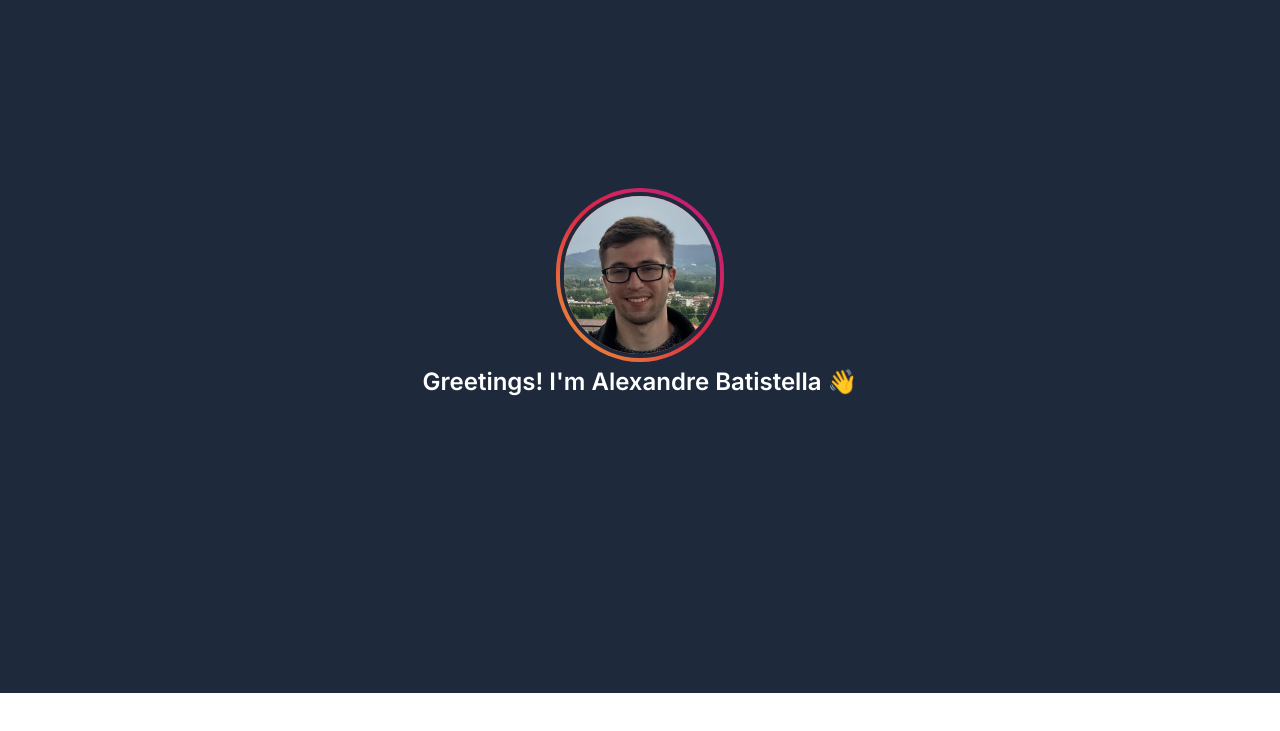
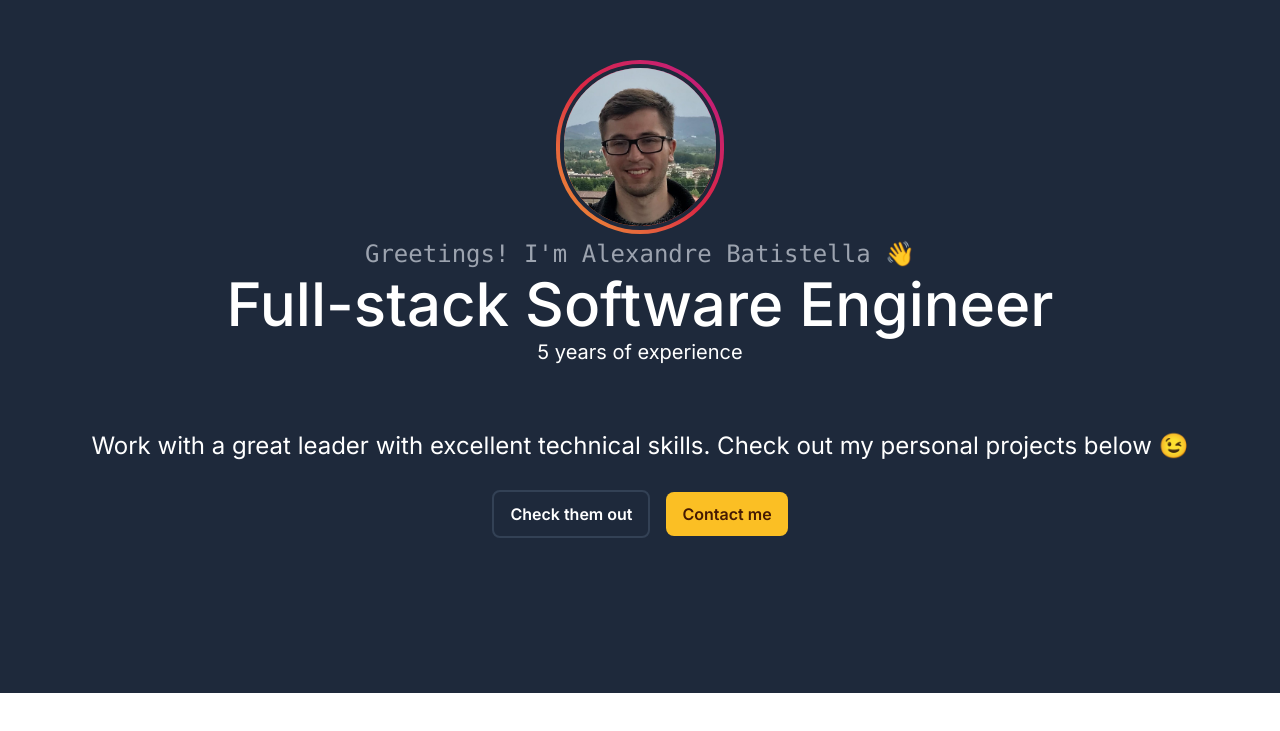
Before and after one commit to AlexandreBellas/portfolio, a Next.js app: page / in a window 1280 px wide. Shown: the part 107-838 px from the top of the page. Built offline with nearby package versions, Linux system fonts and the light colour scheme.

Commit message:
feat: complete initial section

```diff
--- a/package.json
+++ b/package.json
@@ -9,6 +9,7 @@
     "lint": "next lint"
   },
   "dependencies": {
+    "date-fns": "^3.6.0",
     "next": "14.2.3",
     "react": "^18",
     "react-dom": "^18",
--- a/src/components/SectionInitial/index.tsx
+++ b/src/components/SectionInitial/index.tsx
@@ -1,13 +1,17 @@
 import Image from 'next/image'
-import styles from './styles.module.scss'
+import { differenceInYears } from 'date-fns'
+import Link from 'next/link'
 
 export default function SectionInitial() {
+  // 01/06/2018
+  const yearsOfExperience = differenceInYears(new Date(), new Date(2018, 5, 1))
+
   return (
     <section
       id="initial"
       className="flex min-h-screen flex-col items-center justify-center bg-slate-800"
     >
-      <div className="bg-instagram relative inline-block rounded-full p-1">
+      <div className="relative inline-block rounded-full bg-instagram p-1">
         <Image
           className="rounded-full border-4 border-slate-800"
           src="/profile.jpg"
@@ -17,9 +21,32 @@ export default function SectionInitial() {
         />
       </div>
       <div className="container text-center">
-        <h2 className="mt-1 text-2xl font-semibold text-white">
+        <p className="mt-1 font-mono text-2xl text-gray-400">
           {"Greetings! I'm Alexandre Batistella 👋"}
-        </h2>
+        </p>
+        <p className="mt-1 text-6xl font-medium text-white">
+          {'Full-stack Software Engineer'}
+        </p>
+        <p className="mt-1 text-xl text-white">{`${yearsOfExperience} years of experience`}</p>
+        <p className="mt-16 text-2xl text-white">
+          {
+            'Work with a great leader with excellent technical skills. Check out my personal projects below 😉'
+          }
+        </p>
+      </div>
+      <div className="container mt-10 space-x-4 text-center">
+        <Link
+          href="#projects"
+          className="rounded-lg border-2 border-slate-700 px-4 py-3 font-semibold text-white hover:bg-amber-400 hover:text-amber-950"
+        >
+          Check them out
+        </Link>
+        <Link
+          href="#contactMe"
+          className="rounded-lg bg-amber-400 px-4 py-3 font-semibold text-amber-950 hover:bg-amber-400/75"
+        >
+          Contact me
+        </Link>
       </div>
     </section>
   )
```
Also changed, not shown: 1 other file (tests, documents, lock files or other folders).
